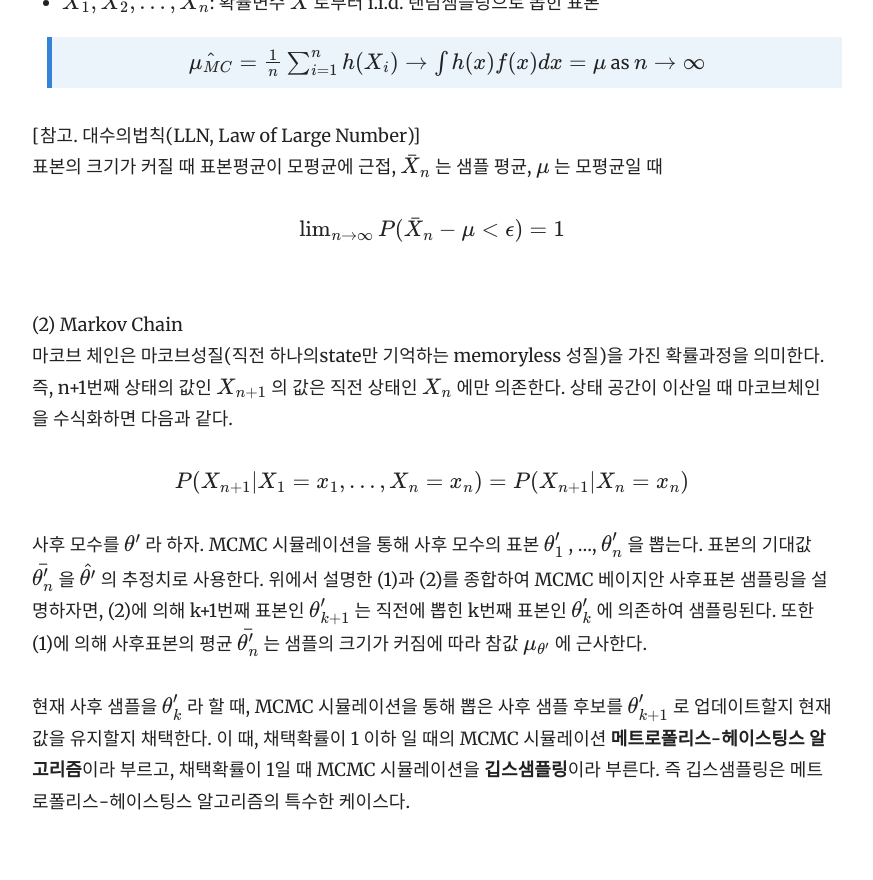
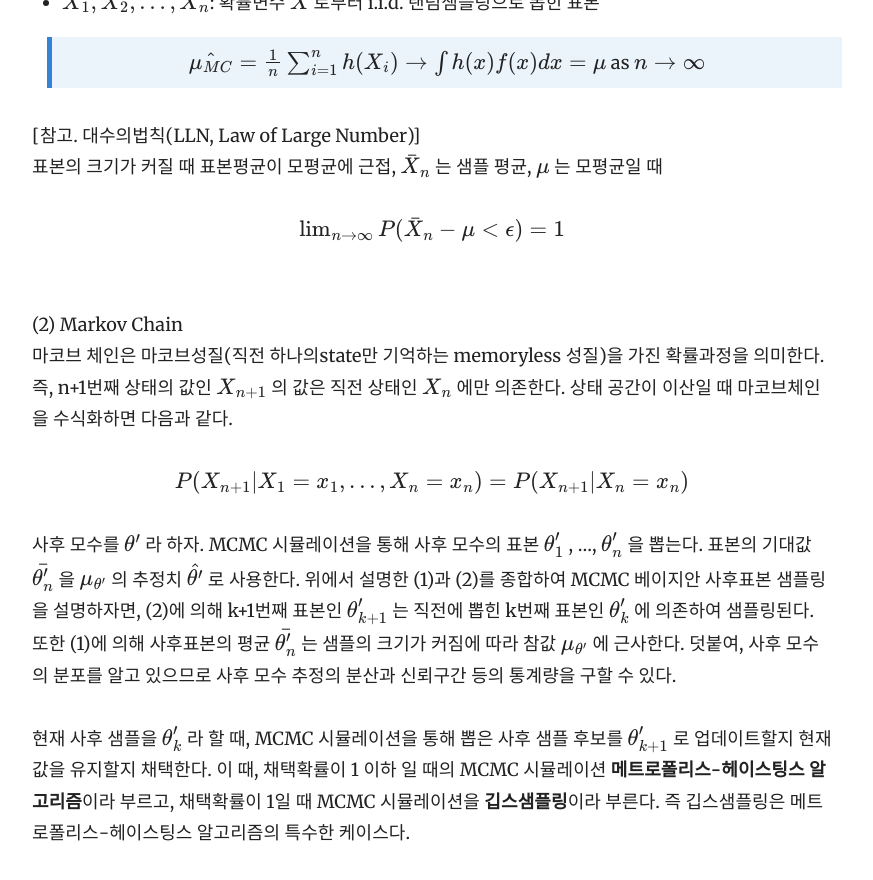
Before and after one commit to yrk3434/yrk3434.github.io, a Jekyll site: the page built from _docs/Theory/Bayesian Inference.md, in a window 1280 px wide and 900 px high, scrolled down 7117 px. Shown: the top 880 px of the window, without its empty margins (358-1231 px from the left). Built offline with Jekyll 4.4.1, drawn with Linux system fonts in a browser that asks for light colours; formulas are drawn with MathJax 3.

Commit message:
Update Bayesian Inference.md

```diff
--- a/_docs/Theory/Bayesian Inference.md
+++ b/_docs/Theory/Bayesian Inference.md
@@ -215,10 +215,11 @@ MCMC 시뮬레이션을 설명하기에 앞서 몬테카를로방법과 마코
 
 <br/>
 사후 모수를 $ \theta' $ 라 하자. MCMC 시뮬레이션을 통해 사후 모수의 표본 $ \theta_1' $ , ..., $ \theta_n' $ 을 뽑는다.
-표본의 기대값 $ \bar{\theta_n'} $  을 $ \hat{\theta'} $ 의 추정치로 사용한다.
+표본의 기대값 $ \bar{\theta_n'} $  을 $ \mu_{\theta'} $ 의 추정치 $ \hat{\theta'} $ 로 사용한다.
 위에서 설명한 (1)과 (2)를 종합하여 MCMC 베이지안 사후표본 샘플링을 설명하자면,
  (2)에 의해 k+1번째 표본인 $ \theta_{k+1}' $ 는 직전에 뽑힌 k번째 표본인 $ \theta_k' $ 에 의존하여 샘플링된다.
  또한 (1)에 의해 사후표본의 평균 $ \bar{\theta_n'} $ 는 샘플의 크기가 커짐에 따라 참값 $ \mu_{\theta'} $ 에 근사한다.
+ 덧붙여, 사후 모수의 분포를 알고 있으므로 사후 모수 추정의 분산과 신뢰구간 등의 통계량을 구할 수 있다.
 <br/><br/>
 현재 사후 샘플을 $ \theta_k' $ 라 할 때, MCMC 시뮬레이션을 통해 뽑은 사후 샘플 후보를 $ \theta_{k+1}' $ 로 업데이트할지 현재값을 유지할지 채택한다.
 이 때, 채택확률이 1 이하 일 때의 MCMC 시뮬레이션 **메트로폴리스-헤이스팅스 알고리즘**이라 부르고,
```
